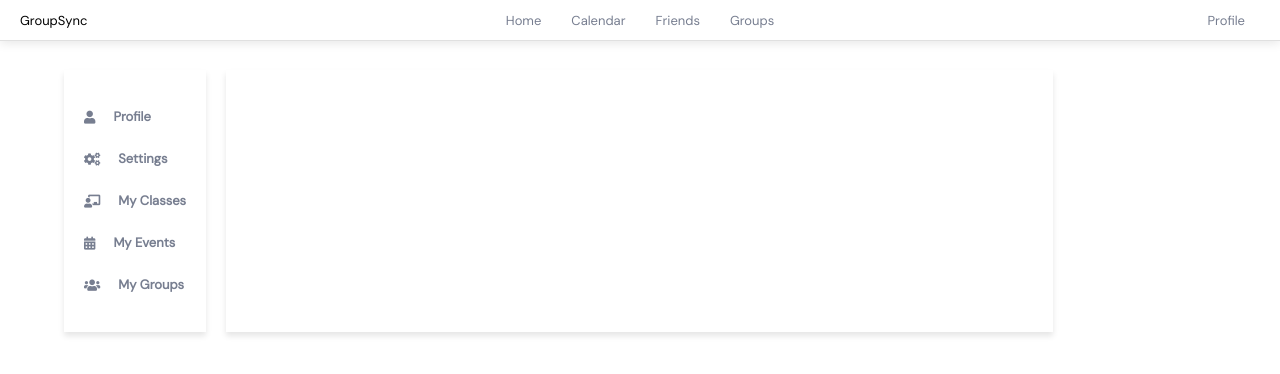
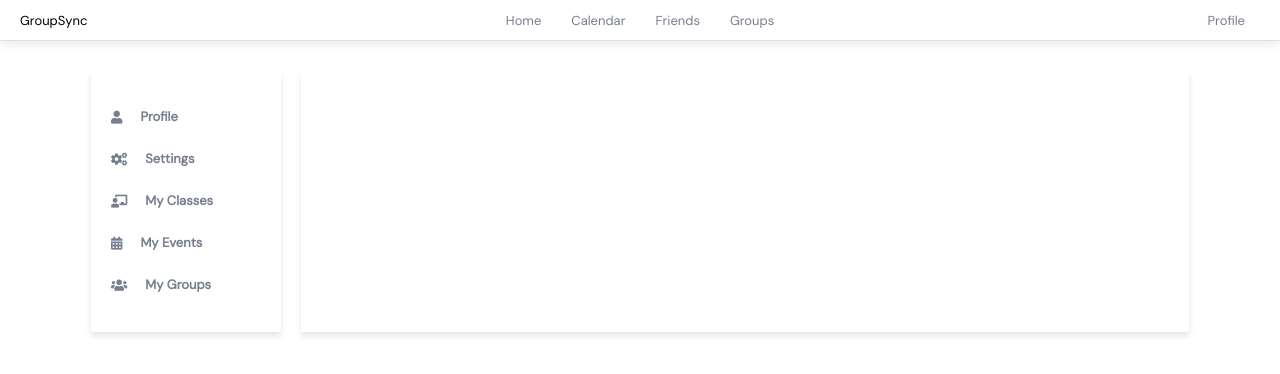
Before and after one commit to TheGuys-tech/DubHacks23, a SvelteKit app: page /profile in a window 1280 px wide. Shown: the top 374 px of the page. Built offline with nearby package versions, Linux system fonts and the light colour scheme.

Commit message:
Tweak profile page a little

```diff
--- a/src/routes/profile/+page.svelte
+++ b/src/routes/profile/+page.svelte
@@ -5,19 +5,21 @@
 
 <style>
     .container {
-        width: 90%;
+        width: calc(100vw - 40px);
         /* max-width: 600px; */
         margin: 50px auto;
         padding: 20px;
-        background-color: #FFFFFF;
+        background-color: white;
         display: flex;
+        justify-content: center;
         gap: 20px;
     }
 
     .sidebar, .settings-content {
         padding: 20px;
-        background-color: #FFFFFF;
+        background-color: white;
         box-shadow: 0px 4px 6px rgba(0, 0, 0, 0.1);
+        width: 150px;
     }
 
     .sidebar-item {
@@ -70,6 +72,7 @@
 
     .field {
         flex: 1; /* equally distribute space between the fields */
+        max-width: 400px;
     }
 </style>
 
@@ -97,11 +100,6 @@
         {#if selectedSection === 'profile'}
             <div class="input-container">
                 <div class="field">
-                    <label for="display-name">Username</label>
-                    <input type="text" id="display-name" placeholder="Enter your username">
-                </div>
-
-                <div class="field">
                     <label for="real-name">Name</label>
                     <input type="text" id="real-name" placeholder="Enter your name">
                 </div>
```
